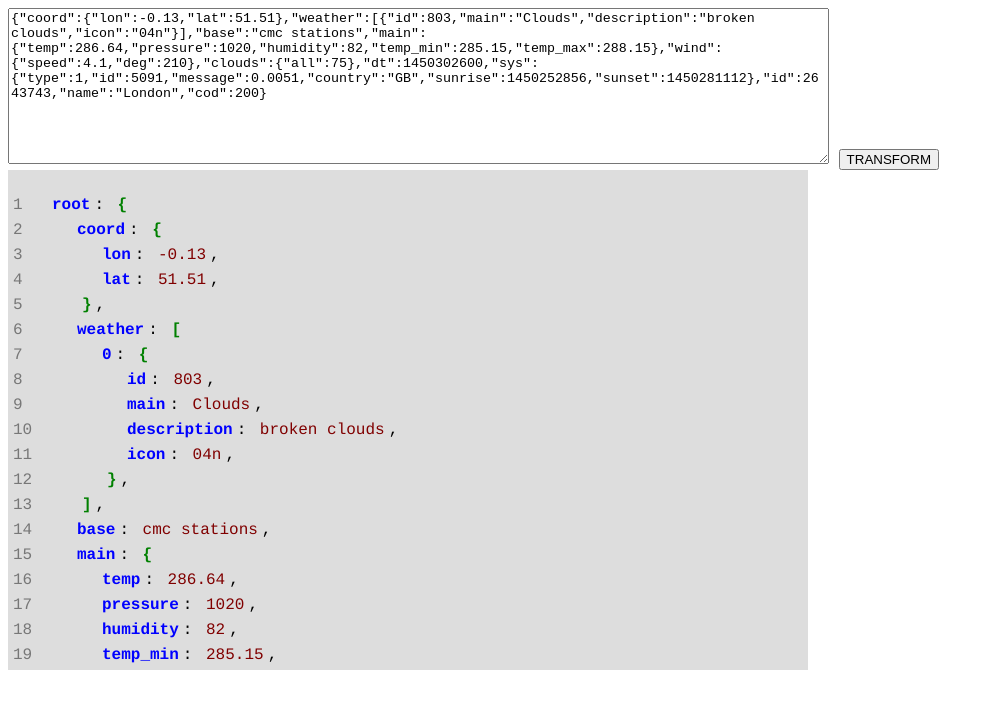
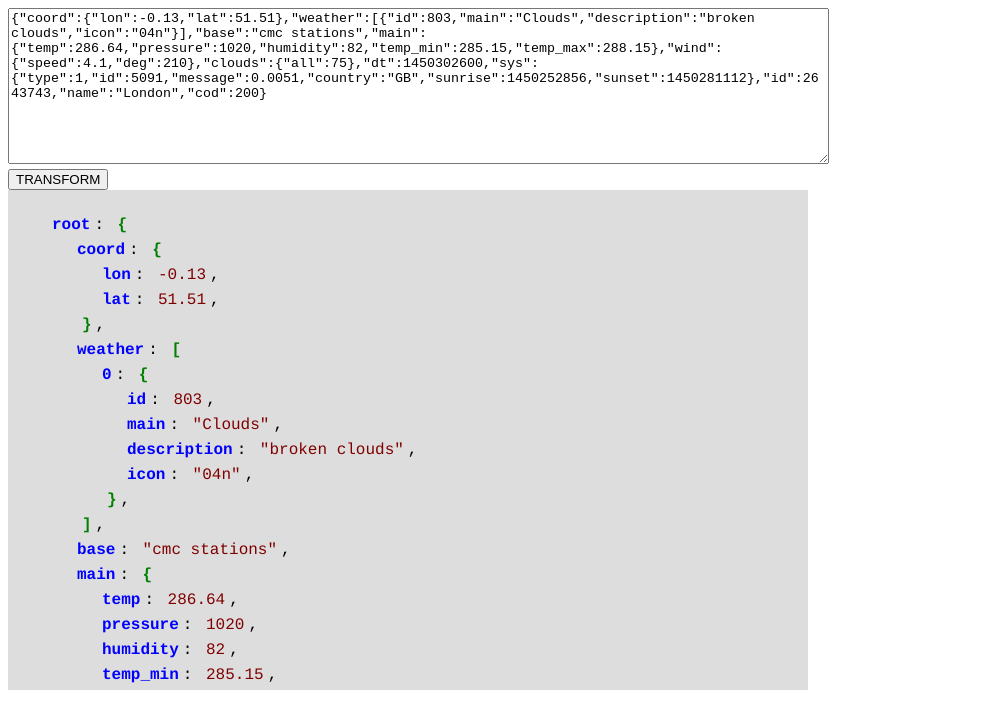
Before and after one commit to annarankin/json-navigator, a plain HTML site: page index.html in a window 1280 px wide. Both pictures are taken after a click on the button "TRANSFORM". Shown: the whole page, without its empty margins (0-994 px from the left). Drawn offline with nearby package versions, Linux system fonts and the light colour scheme.

Commit message:
creates nested divs that should represent organization of data structure... someday

```diff
--- a/index.html
+++ b/index.html
@@ -4,13 +4,16 @@
   <meta charset="UTF-8">
   <title>Document</title>
   <script src="https://code.jquery.com/jquery-2.1.4.min.js"></script>
-  <script src="main.js"></script>
+  <script src="main_v2.js"></script>
   <link rel="stylesheet" href="style.css">
 </head>
 <body>
 
-  <textarea name="json-input" id="json-input" cols="100" rows="10">{"coord":{"lon":-0.13,"lat":51.51},"weather":[{"id":803,"main":"Clouds","description":"broken clouds","icon":"04n"}],"base":"cmc stations","main":{"temp":286.64,"pressure":1020,"humidity":82,"temp_min":285.15,"temp_max":288.15},"wind":{"speed":4.1,"deg":210},"clouds":{"all":75},"dt":1450302600,"sys":{"type":1,"id":5091,"message":0.0051,"country":"GB","sunrise":1450252856,"sunset":1450281112},"id":2643743,"name":"London","cod":200}</textarea>
+  <textarea name="json-input" id="json-input" cols="100" rows="10">{"coord":{"lon":-0.13,"lat":51.51},"weather":[{"id":803,"main":"Clouds","description":"broken clouds","icon":"04n"}],"base":"cmc stations","main":{"temp":286.64,"pressure":1020,"humidity":82,"temp_min":285.15,"temp_max":288.15},"wind":{"speed":4.1,"deg":210},"clouds":{"all":75},"dt":1450302600,"sys":{"type":1,"id":5091,"message":0.0051,"country":"GB","sunrise":1450252856,"sunset":1450281112},"id":2643743,"name":"London","cod":200}</textarea><br>
   <button>TRANSFORM</button>
+  <div class="notice">
+  </div>
+
   <div class="results">
 
 </body>
--- /dev/null
+++ b/main_v2.js
@@ -0,0 +1,161 @@
+// Function
+var renderInteractiveJSON = function renderInteractiveJSON($target, parentKey, offset, top) {
+  var parentKey = parentKey || "root";
+  var $rootDiv = $('<div>');
+  $rootDiv.addClass("wrapper");
+  var offset = offset || 40;
+  var top = top || 10;
+  var bracketCounter = bracketCounter || 0;
+  var lineCounter = 1;
+  var $target = $target || $(document.body);
+  var lineHeight = 25;
+
+
+  // Internal functions
+  var addLineNum = function(lineNum) {
+    var $lineNumPTag = $('<p class="line-num">');
+    $lineNumPTag.text(lineNum.toString());
+    $lineNumPTag.css({
+      position: "absolute"
+    });
+    $lineNumPTag.offset({
+      top: top,
+      left: 5
+    });
+    $target.append($lineNumPTag);
+    return lineNum += 1;
+  };
+  var addNewBracket = function(bracketString, bracketId, parentKey, $parentDiv) {
+
+    var $bracket = $('<p>');
+    // Is bracket a beginning bracket?
+    if (bracketString === "[" || bracketString === "{") {
+      $bracket.html("<span class='key'>" + parentKey + '</span>: <span class="bracket ' + bracketId + '">' + bracketString + '</span>');
+      // If it's the last, indent it closer to the left
+      $bracket.offset({
+        top: top,
+        left: offset
+      });
+      // Is bracket an ending bracket?
+    } else {
+      // Is it not the last bracket?
+      if (bracketId != 0) {
+        $bracket.html('<span class="bracket ' + bracketId + '">' + bracketString + '</span>,');
+      // Is it the last bracket?
+      } else {
+        $bracket.html('<span class="bracket ' + bracketId + '">' + bracketString + '</span>');
+      }
+      // If it's the last, indent it closer to the left
+      $bracket.offset({
+        top: top,
+        left: offset - 20
+      });
+    }
+    $bracket.css({
+      position: "absolute"
+    });
+    $parentDiv.append($bracket);
+    // lineCounter = addLineNum(lineCounter);
+
+  };
+
+// Function to be returned on invocation of renderInteractiveJSON
+  var displayObject = function(obj, parentKey, $parentDiv) {
+
+    var $parentDiv = $parentDiv || $rootDiv;
+    // Create a new div with a class of the parent key's name.
+    var $childDiv = $('<div>');
+    $childDiv.addClass(parentKey);
+
+    // If the "obj" argument is not an object, just display it as a key/value pair.
+    if (typeof obj != "object") {
+      var $displayParagraph = $('<p>');
+
+      if (typeof obj === "string") {
+        var paragraphHTML = "<span class='key'>" + parentKey + '</span>: <span class="value">"' + obj + '"</span>,'
+      } else {
+        var paragraphHTML = "<span class='key'>" + parentKey + '</span>: <span class="value">' + obj + '</span>,'
+      }
+
+
+      $displayParagraph.html(paragraphHTML);
+      $displayParagraph.css({
+        position: "absolute"
+      });
+      $displayParagraph.offset({
+        top: top,
+        left: offset
+      });
+      $childDiv.append($displayParagraph);
+      // lineCounter = addLineNum(lineCounter);
+      // Otherwise, if it's an array, indent and loop through it,
+      // displaying everything inside.
+    } else if (Array.isArray(obj)) {
+
+      var bracketId = bracketCounter;
+      bracketCounter++;
+
+      addNewBracket("[", bracketId, parentKey, $childDiv);
+      offset += lineHeight;
+      top += lineHeight;
+
+      // Recursively go through every element in array, call self for each
+      obj.forEach(function(el, idx) {
+        displayObject(el, idx, $parentDiv);
+      });
+
+      addNewBracket("]", bracketId, parentKey, $childDiv);
+      offset -= lineHeight;
+
+      // If obj is actually a JS object, display each key-value pair.
+    } else if (typeof obj === "object") {
+      var bracketId = bracketCounter;
+      bracketCounter++;
+
+      addNewBracket("{", bracketId, parentKey, $childDiv);
+      offset += lineHeight;
+      top += lineHeight;
+
+      var keys = Object.keys(obj);
+
+      keys.forEach(function(key) {
+        displayObject(obj[key], key, $childDiv);
+      });
+
+      addNewBracket("}", bracketId, parentKey, $childDiv);
+      offset -= lineHeight;
+
+    }
+    top += lineHeight;
+    $parentDiv.append($childDiv);
+  };
+  // Empty out the target element
+  $target.empty();
+  $target.append($rootDiv);
+
+  return displayObject;
+}
+
+var addBracketPairListeners = function() {
+  var $allBrackets = $(".bracket");
+  $allBrackets.each(function(idx, bracket) {
+    $(bracket).on('mouseenter', function(event) {
+      var bracketClass = $(event.target).attr("class").split(' ')[1]
+      var $matchingBrackets = $("." + bracketClass);
+      $matchingBrackets.addClass('highlighted');
+    });
+    $(bracket).on('mouseleave', function(event) {
+      var bracketClass = $(event.target).attr("class").split(' ')[1]
+      var $matchingBrackets = $("." + bracketClass)
+      $matchingBrackets.removeClass('highlighted');
+    });
+  });
+};
+
+$(document).ready(function() {
+  $('button').on('click', function(e) {
+      objToDisplay = JSON.parse($('#json-input').val());
+      renderInteractiveJSON($('.results'))(objToDisplay, "root");
+      addBracketPairListeners();
+    });
+});
--- a/style.css
+++ b/style.css
@@ -39,6 +39,7 @@ span.value:hover {
   width: 800px;
   height: 500px;
   overflow:scroll;
+  white-space: nowrap;
 }
 .highlighted {
   box-sizing: border-box;
```
Also changed, not shown: README.md.
